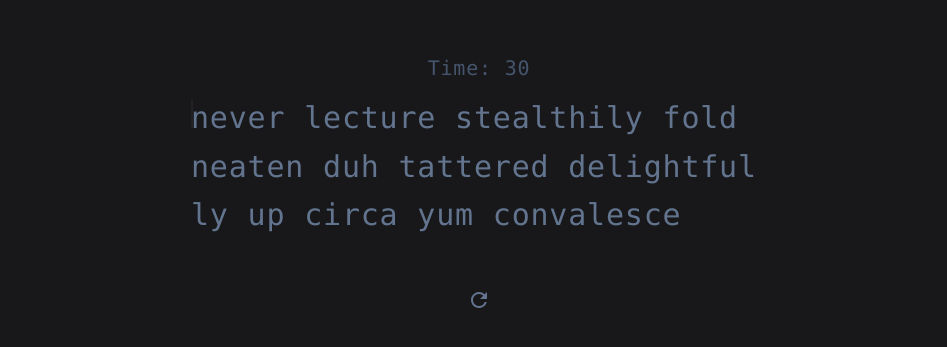
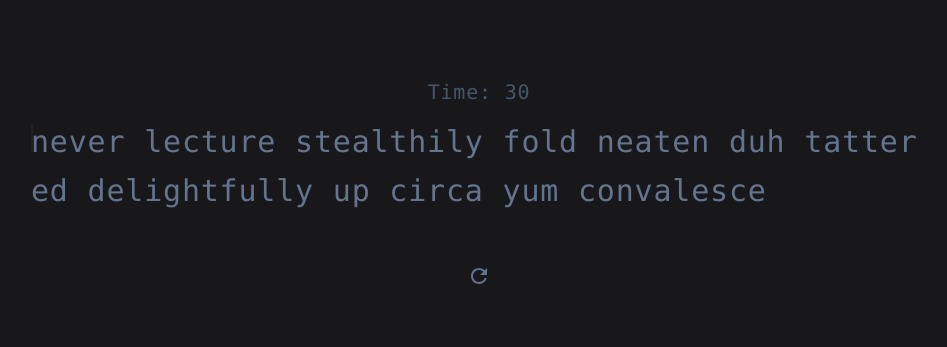
Before and after one commit to AlexanderLasson/TypeLeap, a React (Vite) app: page / in a window 1280 px wide. Shown: the part 213-560 px from the top of the page, without its empty margins (161-1108 px from the left). Built offline with nearby package versions, Linux system fonts and the light colour scheme.

Commit message:
resize container

```diff
--- a/src/App.tsx
+++ b/src/App.tsx
@@ -34,7 +34,7 @@ const {state, words, timeLeft, typed, errors, restart, totalTyped } = useEngine(
 
 const WordsContainer = ({ children }: { children: React.ReactNode }) => {
   return (
-    <div className="relative text-3xl max-w-xl leading-relaxed break-all mt-3">
+    <div className="relative text-3xl max-w-4xl leading-relaxed break-all mt-3">
       {children}
     </div>
   )
```
